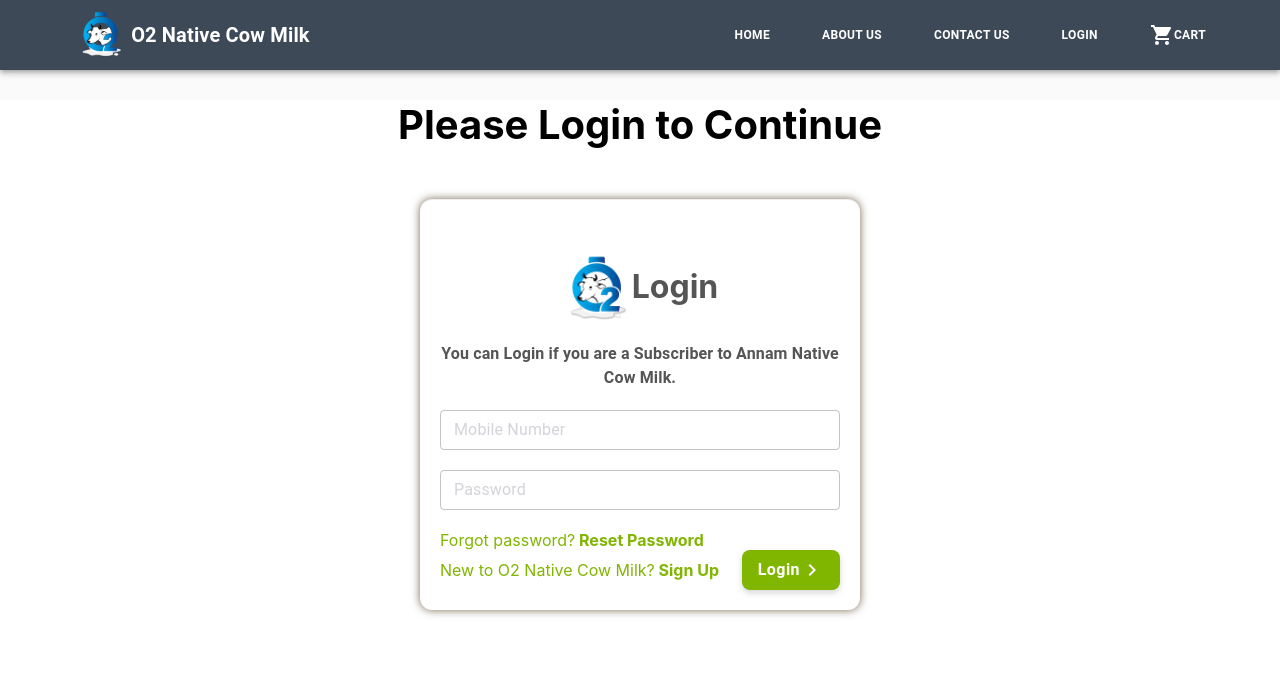
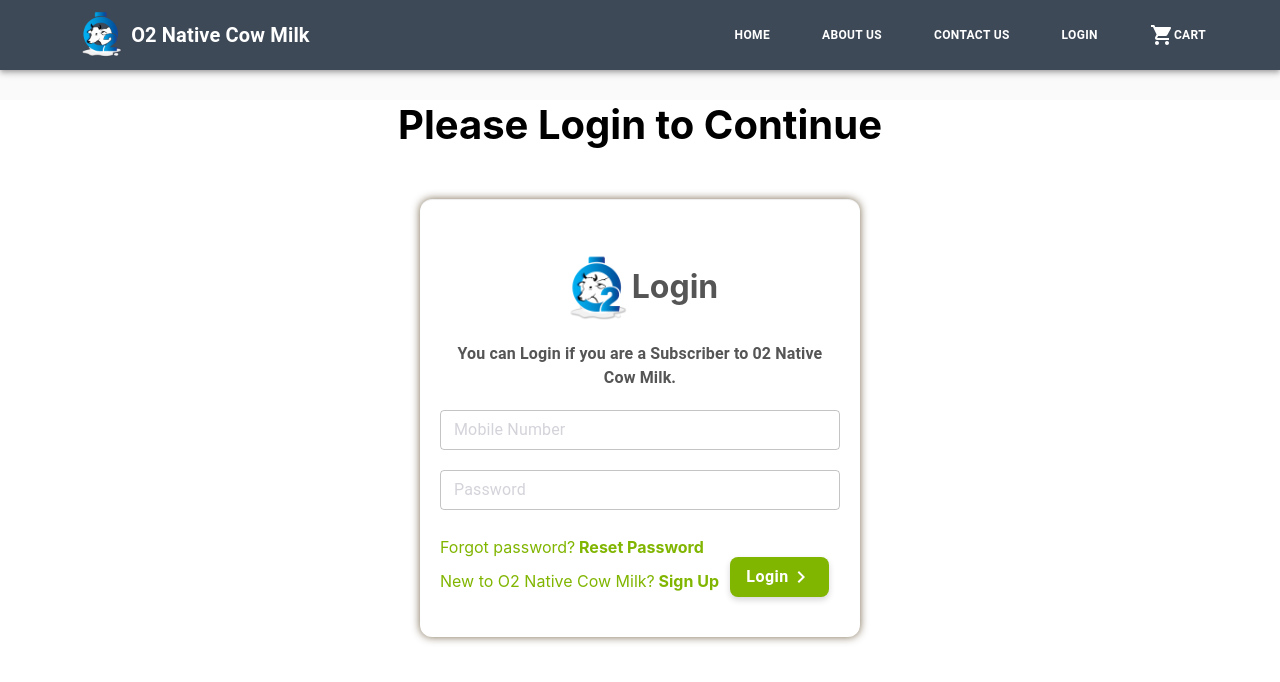
Before and after one commit to prakashpravi/e-comm, a React (Create React App) app: page /login in a window 1280 px wide. Shown: the top 682 px of the page. Built offline with nearby package versions, Linux system fonts and the light colour scheme.

Commit message:
signup page ui

```diff
--- a/src/components/about/index.js
+++ b/src/components/about/index.js
@@ -261,7 +261,12 @@
         color: "#000000",
         fontSize: 13,
         lineHeight: "1.4em"
-    },
+    }, abt: {
+        padding: "60px 30px",
+        [theme.breakpoints.down('xs')]: {
+            padding: "60px 10px",
+        },
+    }
 });
 
 // InitialState
@@ -300,7 +305,7 @@
                                 <Card className={`card ${classes.cards}`}>
                                     <CardActionArea>
                                         <CardMedia
-                                          alt="img"  component="img"
+                                            alt="img" component="img"
                                             height="200"
                                             image={val.img}
                                             style={{ borderRadius: 12 }}
@@ -317,10 +322,8 @@
                         })}
                     </Grid>
                     <br /> </Container>
-                <div style={{
+                <div className={classes.abt} style={{
                     background: "#369add",
-                    width: "100%",
-                    padding: " 60px 0px",
                 }}>
                     <Grid container >
                         <Grid item xs={12} sm={6}>
@@ -345,9 +348,7 @@
                 </div>
                 <div style={{
                     background: "#fff",
-                    width: "100%",
-                    padding: "60px 0px",
-                }}>
+                }} className={classes.abt}>
                     <Grid container >
                         <Grid item xs={12} sm={6} style={{ margin: "auto" }}>
                             <div className={classes.about}>
--- a/src/index.css
+++ b/src/index.css
@@ -17,7 +17,7 @@
 }
 
 .Signup-input-15,
-.Signup-input-18 {
+.Signup-input-18,.Signup-input-31 {
   margin-top: 0 !important;
 }
 
--- a/src/screens/login/index.js
+++ b/src/screens/login/index.js
@@ -52,7 +52,8 @@
     },
     letter: {
         color: "#80B500",
-        cursor: "pointer"
+        cursor: "pointer",
+        marginTop: 7,
     }, resetspass: {
         borderRadius: 8,
         boxShadow: "0 3px 6px 0 rgba(0, 0, 0, 0.16)",
@@ -76,7 +77,10 @@
             textTransform: "capitalize",
             fontWeight: 600,
             fontSize: 16,
-        }
+        },
+        [theme.breakpoints.down('xs')]: {
+            marginTop: 20,
+        },
     },
     title: {
         width: "100%",
@@ -150,7 +154,7 @@
                         Login</h3>
                     <Grid container component="main" >
                         <Grid item xs={12} sm={12} md={12} lg={12}>
-                            <Typography className={classes.discription} variant="body1">{"You can Login if you are a Subscriber to Annam Native Cow Milk."}</Typography>
+                            <Typography className={classes.discription} variant="body1">{"You can Login if you are a Subscriber to 02 Native Cow Milk."}</Typography>
 
                             <TextField size="small" label="Mobile Number" variant="outlined" type="text" className={classes.input} />
                             <TextField size="small" label="Password" variant="outlined" className={classes.input} />
@@ -176,7 +180,7 @@
                             >
                                 <Grid><div className={classes.letter}>Forgot password?<b onClick={() => this.handleClose()}> Reset Password</b></div></Grid>
                                 <Grid><div className={classes.letter}>New to O2 Native Cow Milk?<b onClick={() => this.props.history.push("/signin")}> Sign Up</b></div></Grid>
-                                <Grid> <Button
+                                <Grid style={{ margin: "auto" }}> <Button
                                     type="submit"
                                     fullWidth
                                     variant="contained"
@@ -187,7 +191,7 @@
                                 </Button> </Grid>
                             </Grid>
                         </Grid>
-                    </Grid>
+                    </Grid><br />
                 </div>
             </Grid>
         );
```
